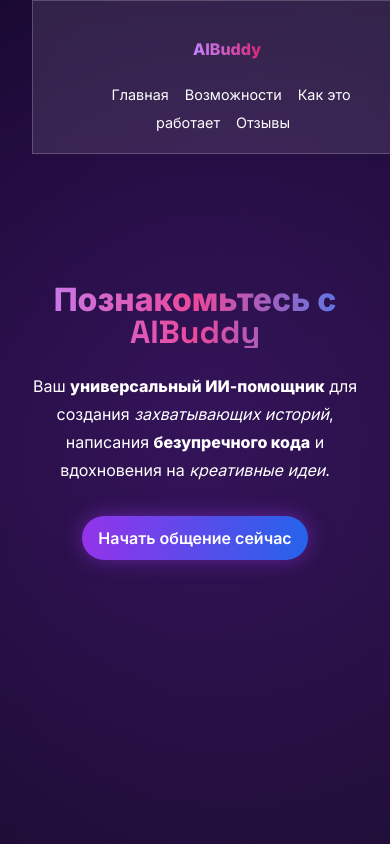
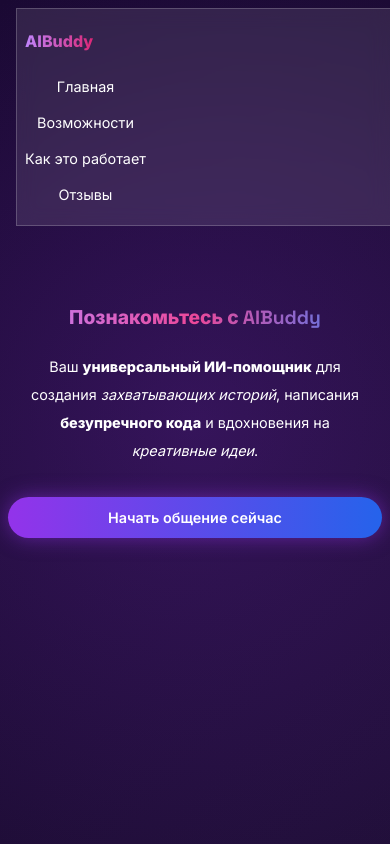
Before and after one commit to Kurkuma77709/aibuddy, a plain HTML site: page index.html in a window 390 px wide. Shown: the top 844 px of the page. Drawn offline with nearby package versions, Linux system fonts and the light colour scheme.

Commit message:
Update index.html

```diff
--- a/index.html
+++ b/index.html
@@ -16,6 +16,7 @@
       background: linear-gradient(135deg, #1a0933, #2e1a47);
       color: white;
       overflow-x: hidden;
+      margin: 0;
     }
     .glow {
       box-shadow: 0 0 20px rgba(147, 51, 234, 0.5);
@@ -48,34 +49,75 @@
       z-index: 10;
     }
 
-    /* Медиа-запросы для мобильных устройств (до 768px) */
+    /* Улучшенные медиа-запросы для мобильных устройств */
     @media (max-width: 768px) {
-      .text-6xl, .text-8xl { font-size: 2rem !important; }
-      .text-4xl, .text-5xl { font-size: 1.5rem !important; }
-      .text-xl, .text-2xl { font-size: 1rem !important; }
-      .text-lg { font-size: 0.9rem !important; }
+      /* Шрифты */
+      .text-6xl { font-size: 1.5rem !important; }
+      .text-8xl { font-size: 2rem !important; }
+      .text-4xl { font-size: 1.2rem !important; }
+      .text-5xl { font-size: 1.4rem !important; }
+      .text-xl { font-size: 0.9rem !important; }
+      .text-2xl { font-size: 1rem !important; }
+      .text-lg { font-size: 0.85rem !important; }
 
+      /* Общие настройки */
       .min-h-screen { min-height: 100vh; }
-      .px-6 { padding-left: 1rem !important; padding-right: 1rem !important; }
-      .py-20 { padding-top: 1.5rem !important; padding-bottom: 1.5rem !important; }
-      .max-w-4xl, .max-w-6xl { max-width: 100% !important; margin-left: 0 !important; margin-right: 0 !important; }
+      .px-6 { padding-left: 0.5rem !important; padding-right: 0.5rem !important; }
+      .py-20 { padding-top: 1rem !important; padding-bottom: 1rem !important; }
+      .max-w-4xl, .max-w-6xl { max-width: 100% !important; margin: 0 !important; }
 
+      /* Навигация */
+      .navbar {
+        flex-direction: column !important;
+        padding: 1rem 0.5rem !important;
+        text-align: center;
+      }
+      .navbar div { margin-top: 0.5rem; }
+      .navbar a {
+        display: block;
+        margin: 0.5rem 0 !important;
+        font-size: 0.9rem !important;
+      }
+
+      /* Герой */
+      #главная .text-center { padding: 0 0.5rem; }
+      #главная h1 { line-height: 1.2; }
+      #главная a {
+        padding: 0.5rem 1rem !important;
+        font-size: 0.9rem !important;
+        width: 100%;
+        text-align: center;
+      }
+      #главная .max-w-2xl { max-width: 90% !important; }
+
+      /* Возможности */
       .grid-cols-1.md\:grid-cols-3 { grid-template-columns: 1fr !important; }
+      .glass { padding: 0.75rem !important; margin: 0.5rem 0 !important; }
+
+      /* Как это работает */
+      .step-icon { left: -25px; font-size: 1.5rem; }
+      .glass { padding: 0.75rem !important; margin-left: 1.5rem !important; }
+      .timeline { left: 10px; }
+      .flex.items-center { flex-direction: column !important; align-items: flex-start !important; }
+      .glass p { margin: 0 !important; }
+
+      /* Отзывы */
       .flex-wrap { flex-direction: column !important; }
-      .gap-8 { gap: 1rem !important; }
+      .gap-8 { gap: 0.5rem !important; }
+      .max-w-sm { max-width: 100% !important; margin: 0.5rem 0 !important; }
 
-      .navbar { flex-direction: column !important; text-align: center; }
-      .navbar div { margin-top: 1rem; }
-      .navbar a { margin: 0 0.5rem !important; }
+      /* Футер */
+      .py-10 { padding-top: 0.75rem !important; padding-bottom: 0.75rem !important; }
+      .mt-4 { margin-top: 0.5rem !important; }
+    }
 
-      #главная .text-center { padding: 0 1rem; }
-      #главная a { padding: 0.5rem 1rem !important; font-size: 1rem !important; }
-
-      .step-icon { left: -30px; font-size: 1.5rem; }
-      .glass { padding: 1rem !important; margin-left: 2rem !important; }
-      .timeline { left: 10px; }
-
-      .max-w-sm { max-width: 100% !important; }
+    /* Дополнительные настройки для очень маленьких экранов (< 480px) */
+    @media (max-width: 480px) {
+      .text-6xl { font-size: 1.2rem !important; }
+      .text-8xl { font-size: 1.5rem !important; }
+      #главная a { padding: 0.4rem 0.8rem !important; }
+      .step-icon { left: -20px; font-size: 1.2rem; }
+      .glass { padding: 0.5rem !important; margin-left: 1rem !important; }
     }
   </style>
 </head>
```
